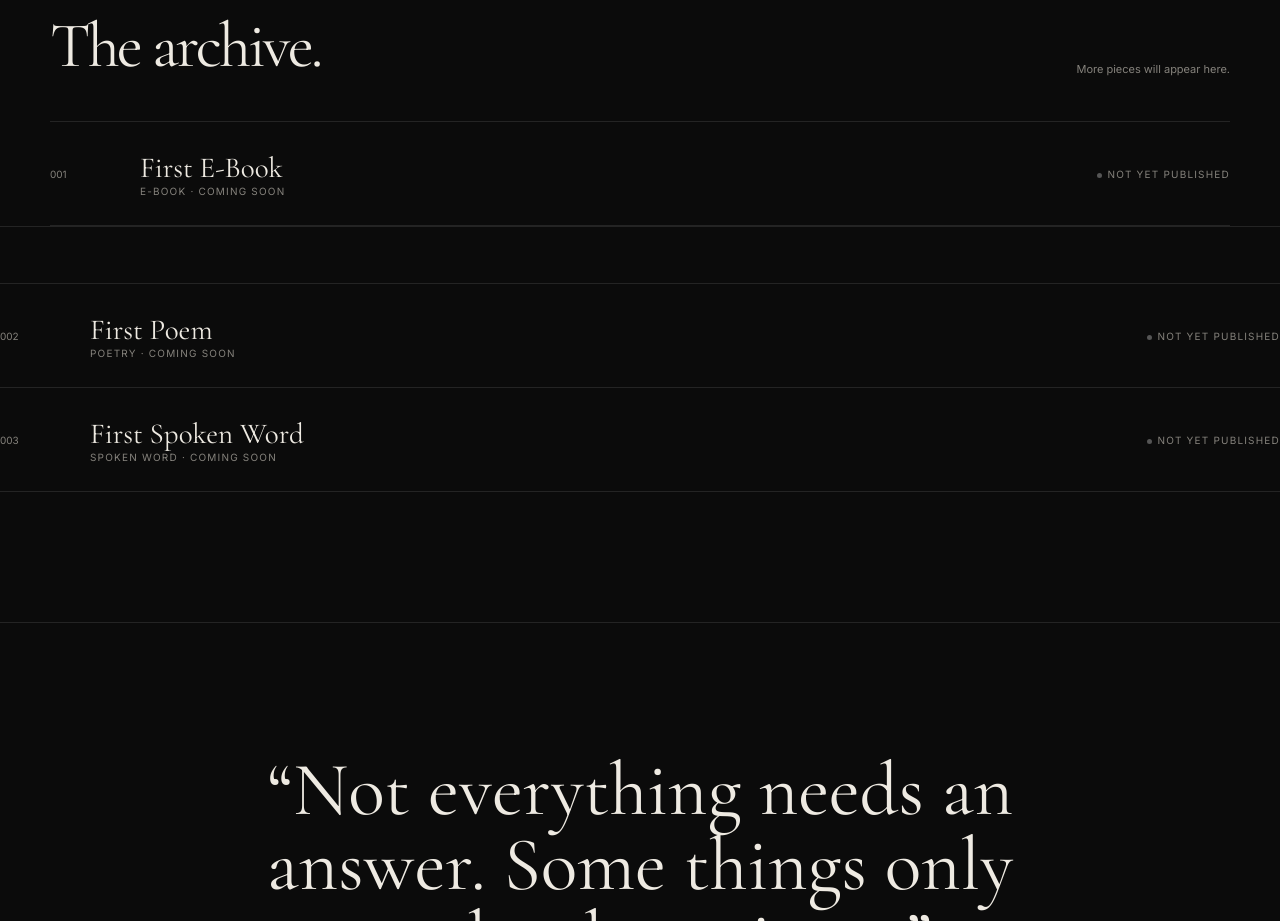
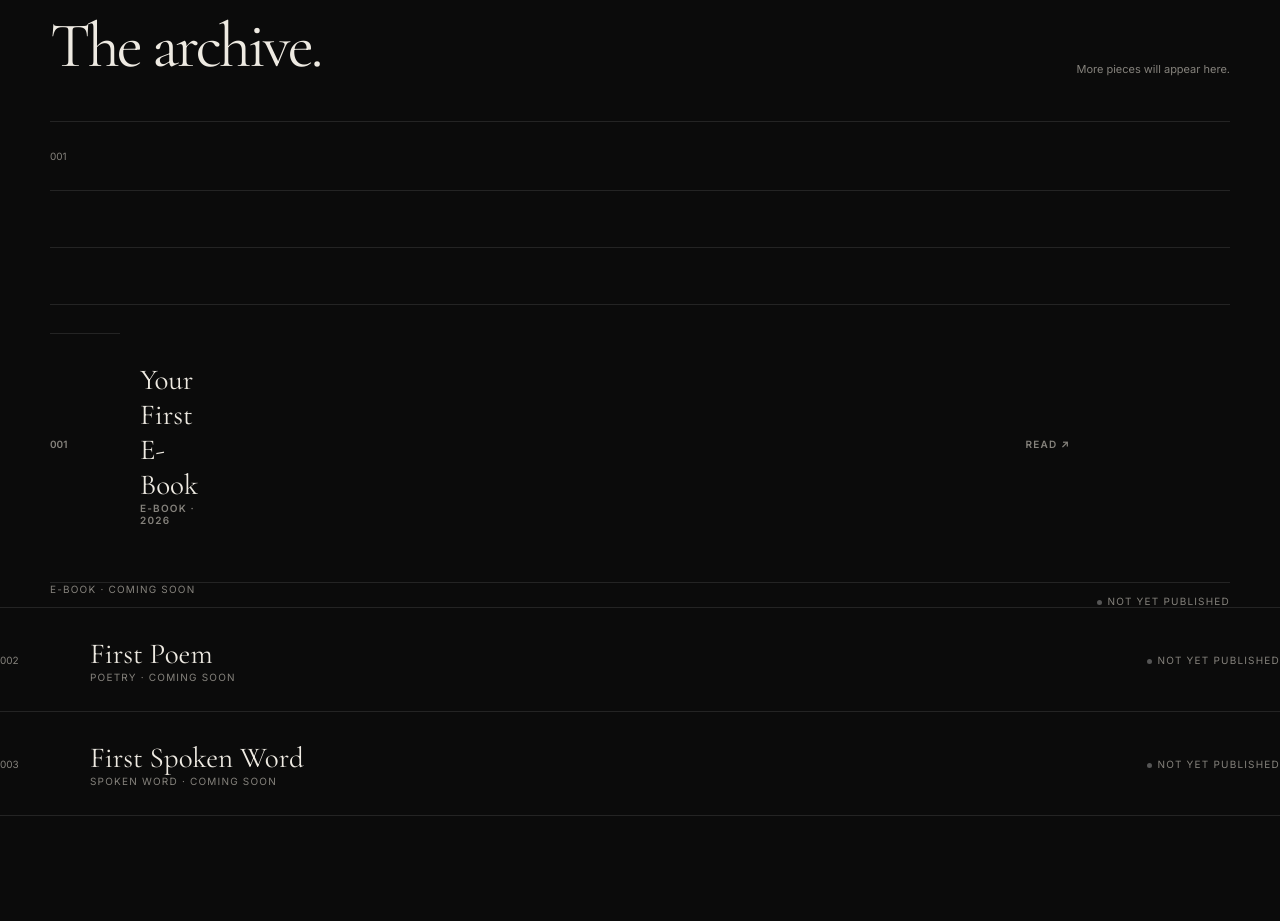
Before and after one commit to Mahesa017/Mahesanism, a plain HTML site: page index.html in a window 1280 px wide. Shown: the part 2200-3121 px from the top of the page. Drawn offline with nearby package versions, Linux system fonts and the light colour scheme.

Commit message:
index.html

```diff
--- a/index.html
+++ b/index.html
@@ -44,7 +44,18 @@ footer{padding:45px 0;border-top:1px solid var(--line)}.footer{display:flex;just
 <a class="category" href="#spoken"><span class="category-number">03</span><div><h3>Spoken Word</h3><p>Words made to be heard, not only read.</p></div><span class="category-arrow">↗</span></a>
 </div></div></section>
 <section id="works" ><div class="wrap"><div class="section-label">03 — Selected works</div><div class="works-head"><div class="intro-title" style="font-size:clamp(40px,5vw,64px)">The archive.</div><div class="works-note">More pieces will appear here.</div></div>
-<a class="work" id="ebook" href="first-ebook.html" target="_blank"><div class="work-no">001</div><div><h4>First E-Book</h4><div class="work-meta">E-Book · Coming soon</div></div><div class="work-status"><span class="status-dot"></span>Not yet published</div></div>
+<a class="work" id="ebook" href="first-ebook.html" target="_blank"><div class="work-no">001</div><div><h4>
+<div class="work" id="ebook">
+  <div class="work-no">001</div>
+  <div>
+    <h4>Your First E-Book</h4>
+    <div class="work-meta">E-Book · 2026</div>
+  </div>
+  <a href="ebook-pertama.html" class="work-status">
+    READ ↗
+  </a>
+</div>
+</h4><div class="work-meta">E-Book · Coming soon</div></div><div class="work-status"><span class="status-dot"></span>Not yet published</div></div>
 <a class="work" id="poetry" href="first-poem.html" target="_blank"><div class="work-no">002</div><div><h4>First Poem</h4><div class="work-meta">Poetry · Coming soon</div></div><div class="work-status"><span class="status-dot"></span>Not yet published</div></div>
 <a class="work" id="spoken" href="first-spoken-word.html" target="_blank"><div class="work-no">003</div><div><h4>First Spoken Word</h4><div class="work-meta">Spoken Word · Coming soon</div></div><div class="work-status"><span class="status-dot"></span>Not yet published</div></a>
 </div></section>
```
